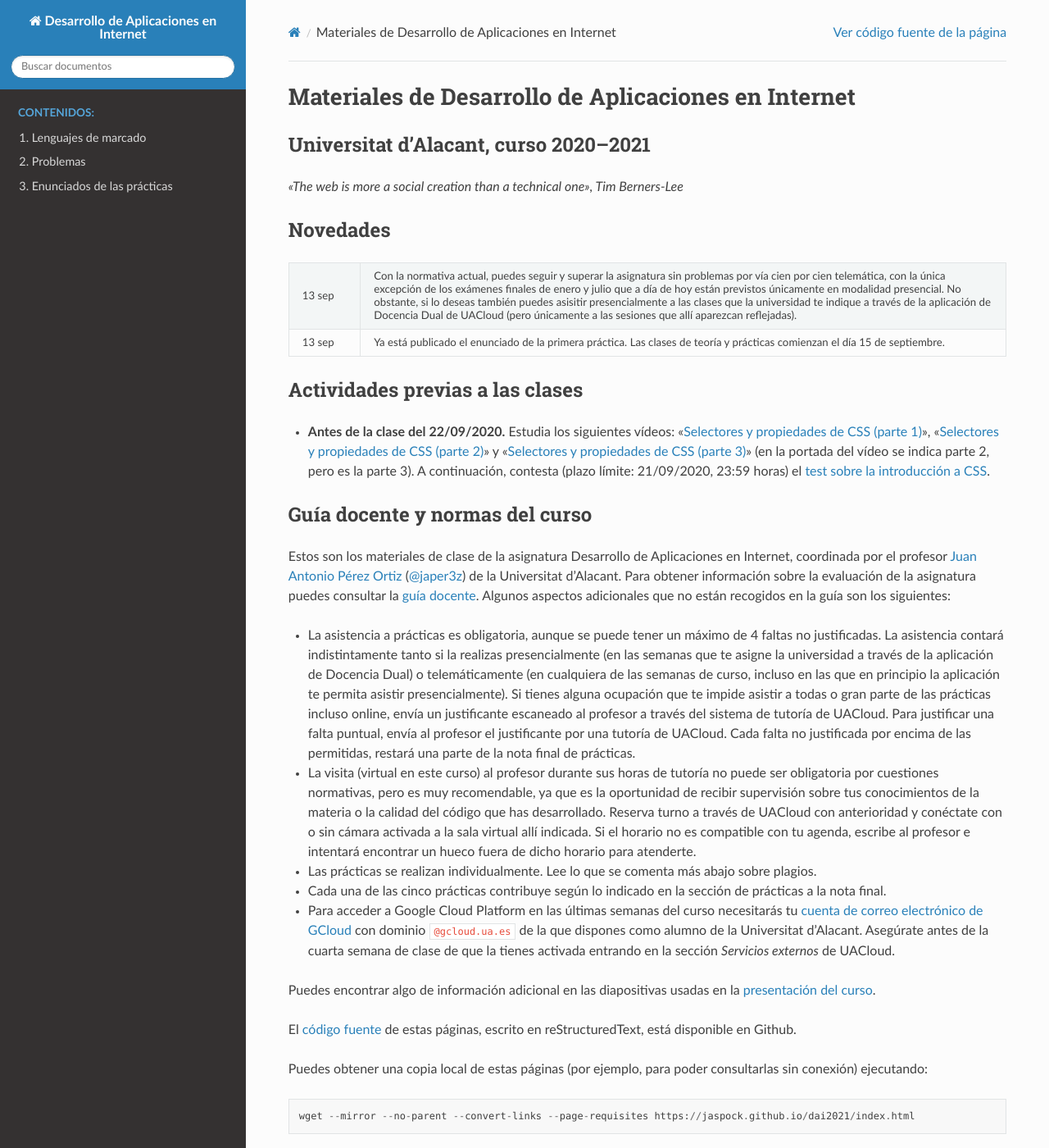
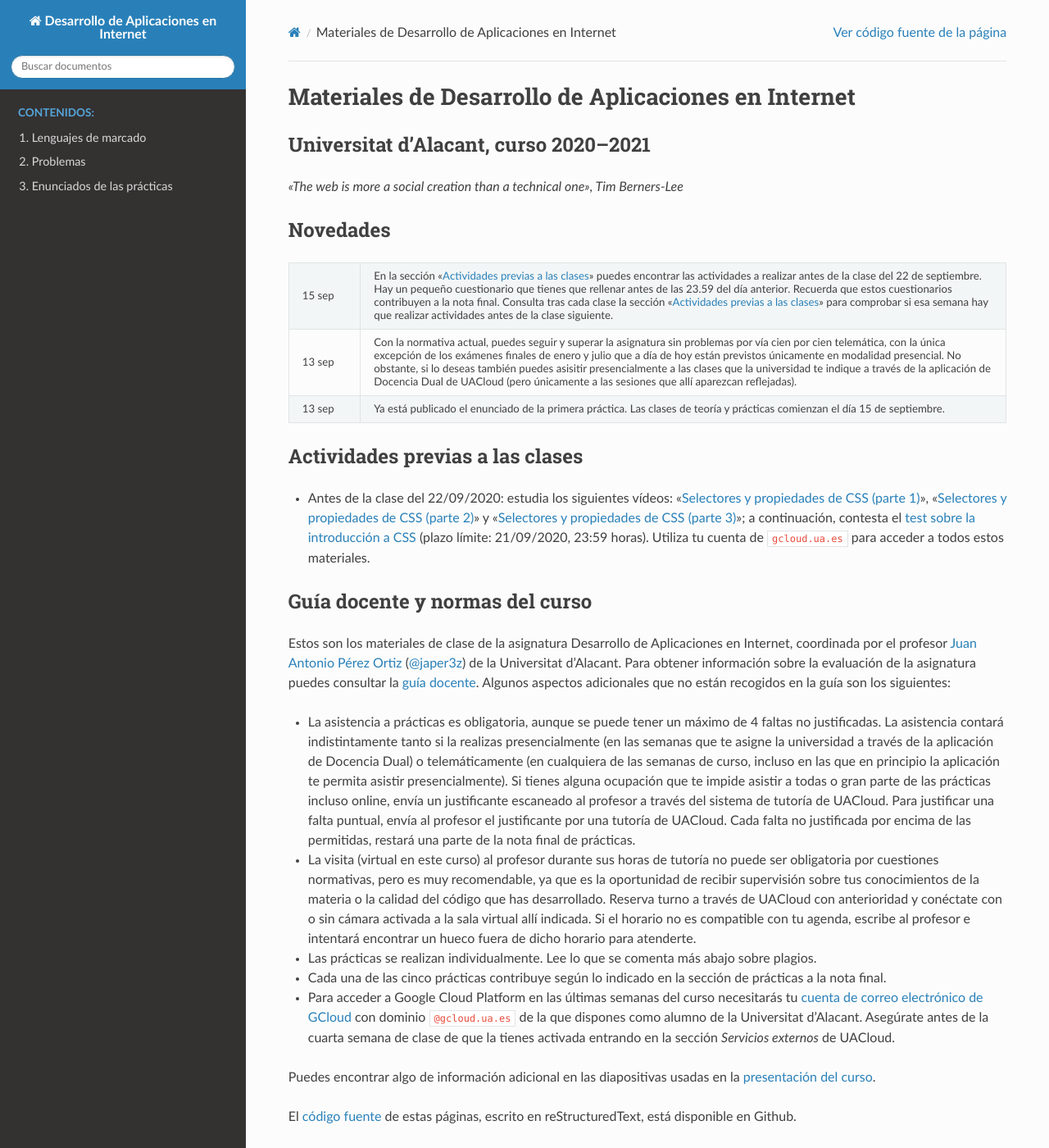
Before and after one commit to jaspock/dai2021, a Sphinx documentation site: the page built from docs/source/index.rst, in a window 1280 px wide and 1400 px high. Shown: the whole window at 82% size. Built offline with Sphinx 7.4.7 and the Read the Docs theme 2.0.0, drawn with Linux system fonts in a browser that asks for light colours; some of the changed text lies outside the part shown.

Commit message:
Corrección de vídeo; mejora de página principal; accesibilidad

```diff
--- a/docs/source/index.rst
+++ b/docs/source/index.rst
@@ -26,6 +26,8 @@ Novedades
     :header-rows: 0
     :class: tablita
 
+    * - 15 sep
+      - En la sección ":ref:`label-actividades`" puedes encontrar las actividades a realizar antes de la clase del 22 de septiembre. Hay un pequeño cuestionario que tienes que rellenar antes de las 23.59 del día anterior. Recuerda que estos cuestionarios contribuyen a la nota final. Consulta tras cada clase la sección ":ref:`label-actividades`" para comprobar si esa semana hay que realizar actividades antes de la clase siguiente.
     * - 13 sep
       - Con la normativa actual, puedes seguir y superar la asignatura sin problemas por vía cien por cien telemática, con la única excepción de los exámenes finales de enero y julio que a día de hoy están previstos únicamente en modalidad presencial. No obstante, si lo deseas también puedes asisitir presencialmente a las clases que la universidad te indique a través de la aplicación de Docencia Dual de UACloud (pero únicamente a las sesiones que allí aparezcan reflejadas).
     * - 13 sep
@@ -34,10 +36,12 @@ Novedades
 .. _`capítulo sobre HTML`: https://info340.github.io/html-fundamentals.html
 
 
+.. _label-actividades:
+
 Actividades previas a las clases
 --------------------------------
 
-- **Antes de la clase del 22/09/2020.** Estudia los siguientes vídeos: "`Selectores y propiedades de CSS (parte 1)`_", "`Selectores y propiedades de CSS (parte 2)`_" y "`Selectores y propiedades de CSS (parte 3)`_" (en la portada del vídeo se indica parte 2, pero es la parte 3). A continuación, contesta (plazo límite: 21/09/2020, 23:59 horas) el `test sobre la introducción a CSS`_.
+- Antes de la clase del 22/09/2020: estudia los siguientes vídeos: "`Selectores y propiedades de CSS (parte 1)`_", "`Selectores y propiedades de CSS (parte 2)`_" y "`Selectores y propiedades de CSS (parte 3)`_"; a continuación, contesta el `test sobre la introducción a CSS`_ (plazo límite: 21/09/2020, 23:59 horas). Utiliza tu cuenta de ``gcloud.ua.es`` para acceder a todos estos materiales.
 
 .. _`Selectores y propiedades de CSS (parte 1)`: https://drive.google.com/file/d/1i3s-LKeMsCam5-kmD65G-BMGWsJjmaA8/view?usp=sharing
 .. _`Selectores y propiedades de CSS (parte 2)`: https://drive.google.com/file/d/1XpPhulZBzbsS-ODtjuwZUzDNznKVphj6/view?usp=sharing
@@ -80,7 +84,7 @@ Puedes obtener una copia local de estas páginas (por ejemplo, para poder consul
 Cómo compartir código con el profesor en clase, tutorías virtuales o consultas por escrito
 ------------------------------------------------------------------------------------------
 
-Si quieres que el profesor pueda ayudarte con algún código que estás desarrollando, mandar un pantallazo no es la mejor opción. Puedes utilizar repl.it para que el profesor pueda probar tu código e incluso realizar modificaciones en directo.
+Si quieres que el profesor pueda ayudarte con algún código que estás desarrollando, mandar un pantallazo no es la mejor opción. Utiliza repl.it en su lugar para que el profesor pueda probar tu código e incluso realizar modificaciones en directo.
 
 - Accede a la web de `repl.it`_ con tu usuario.
 - Clica en el botón para añadir un nuevo espacio, elige :guilabel:`HTML,CSS,JS` o :guilabel:`Node.js` dependiendo de si tu aplicación es solo para el navegador o también incluye la parte del servidor, y clica en :guilabel:`Create repl`.
--- a/docs/source/marcado.rst
+++ b/docs/source/marcado.rst
@@ -65,6 +65,8 @@ Una de los documentos web más sencillos que se pueden escribir es el siguiente.
 Una de las ideas que tienes que tener más claras es que los diferentes elementos de HTML no representan propiedades *estéticas* de su contenido (como, por ejemplo, si un texto se muestra en negrita o si se ha de mostrar separado del texto precedente por un espacio vertical), sino únicamente propiedades *semánticas* (este texto enfatiza una determinada idea o este otro texto constituye un párrafo). Los aspectos estéticos se definen mediante lenguajes de estilo como CSS, que estudiaremos más adelante. Esta separación de presentación y contenido hace que el documento HTML sea independiente de la representación visual, táctil o auditiva que hagamos de él: en diferentes contextos podrían usarse diferentes hojas de estilo para el mismo documento; o un *screen reader* podría usar el contenido del bloque `nav` para permitir a una persona ciega elegir directamente qué sección del documento desea escuchar o consultar en un `terminal braille`_; o un programa que procesa automáticamente un documento HTML (por poner un ejemplo, un buscador) no tendría que lidiar con aspectos secundarios meramente cosméticos. Además, gracias a la *externalización* de los estilos en un fichero aparte, es posible reutilizar los mismos estilos en múltiples documentos de HTML sin tener que duplicar su definición.
 
   .. _`terminal braille`: https://en.wikipedia.org/wiki/Refreshable_braille_display
+
+Una parte importante de la sociedad tiene alguna discapacidad (visual, motora, intelectual...), ya sea congénita o adquirida (por enfermedad, accidente o edad, por ejemplo), que le puede dificultar la interacción con una página o aplicación web si esta no se desarrolla adecuadamente bajo principios de accesibilidad que atiendan a la diversidad funcional de la sociedad. El uso de HTML como lenguaje de anotación semántica de contenido es uno de los principios fundamentales para cumplir este objetivo.
 
 HTML tiene aproximadamente un centenar de elementos diferentes, cada uno de ellos con un propósito semántico bien definido. En este curso vamos a estudiar un subconjunto de ellos, cuyo cometido puedes consultar en `MDN web docs`_ y que se muestran en este documento más completo_.
 
```
Also changed, not shown: 1 other file.
